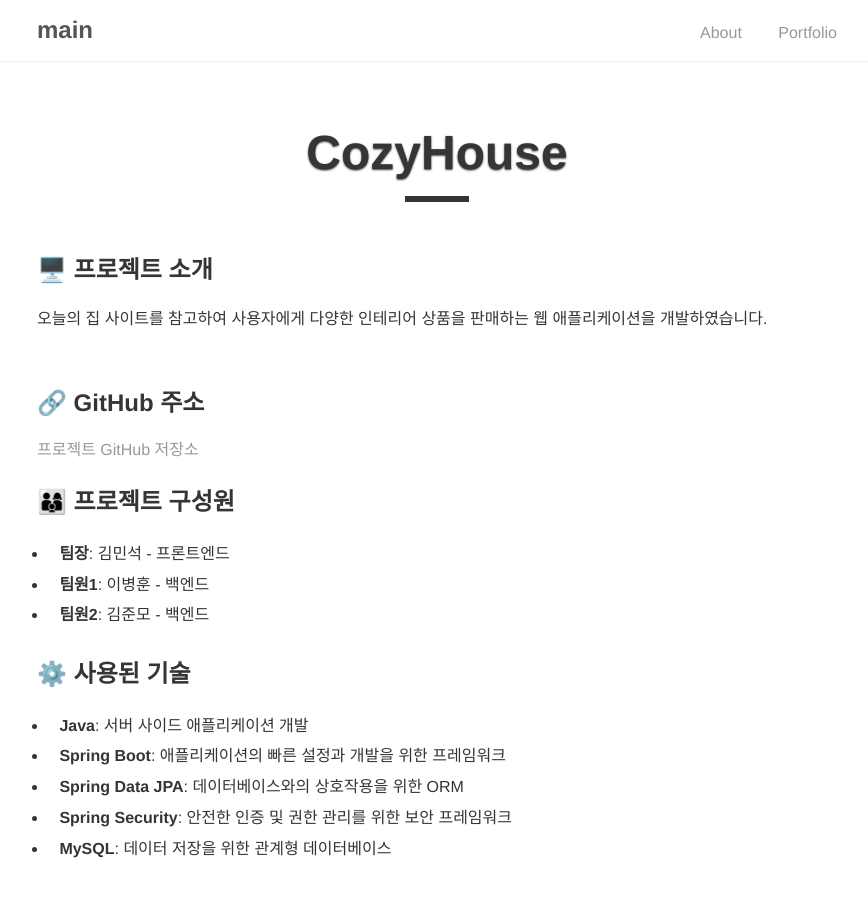
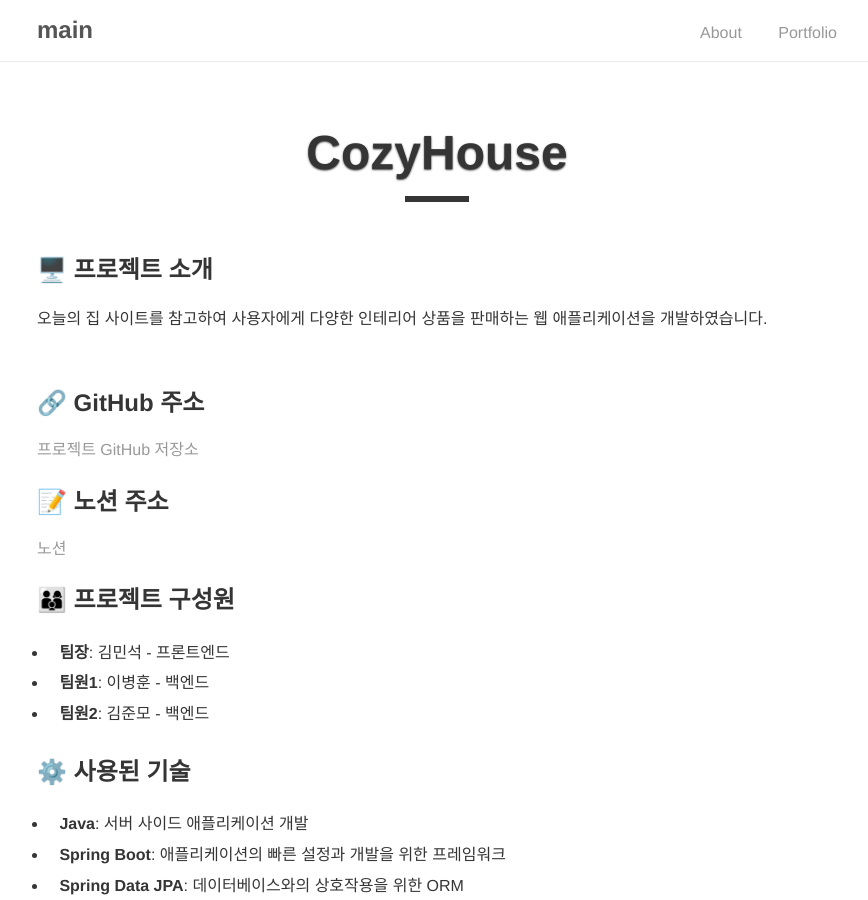
Before and after one commit to qudgns8883/qudgns8883.github.io, a Jekyll site: the page built from _posts/2024-09-01-CozyHouse.md, in a window 1280 px wide and 900 px high. Shown: the whole window, without its empty margins (203-1071 px from the left). Built offline with Jekyll 4.4.1, drawn with Linux system fonts in a browser that asks for light colours.

Commit message:
no message

```diff
--- a/_posts/2024-09-01-CozyHouse.md
+++ b/_posts/2024-09-01-CozyHouse.md
@@ -14,6 +14,8 @@ type: Team project
 ## 🔗 GitHub 주소
 [프로젝트 GitHub 저장소](https://github.com/qudgns8883/CozyHouse)
 
+## 📝 노션 주소
+[노션](https://www.notion.so/CozyHouse-1011bba98c5780008c91cba0d4993b25)
 ## 👨‍👩‍👦 프로젝트 구성원
 - **팀장**: 김민석 - 프론트엔드
 - **팀원1**: 이병훈 - 백엔드
```
Also changed, not shown: 5 other files.
